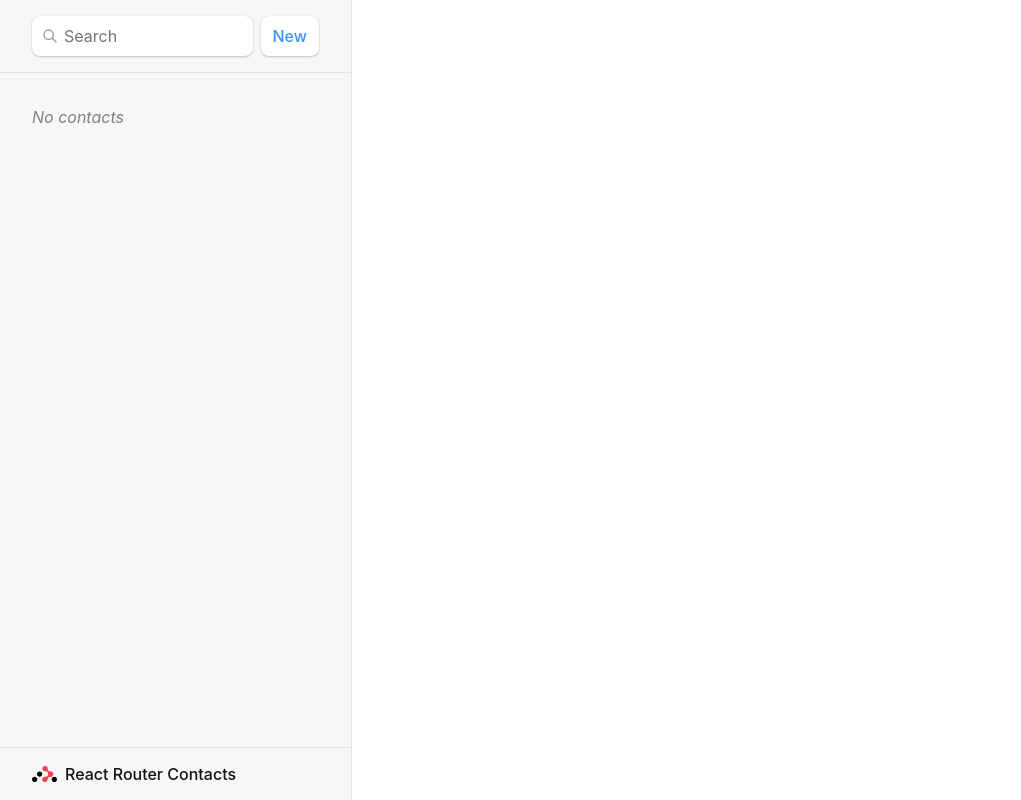
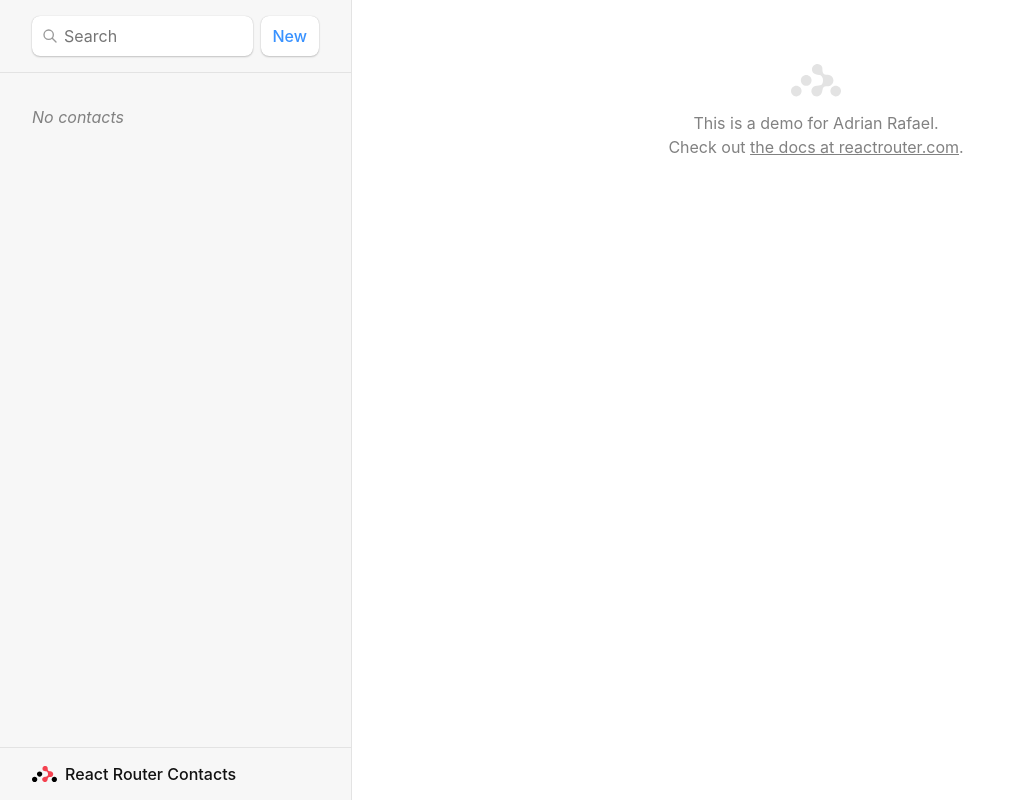
Before and after one commit to celchita/ReactRouter, a React (Vite) app in the folder name-of-your-project/: page / in a window 1280 px wide. Shown: the whole page, without its empty margins (0-1021 px from the left). Built offline with nearby package versions, Linux system fonts and the light colour scheme.

Commit message:
decimotercer commit

```diff
--- a/name-of-your-project/src/main.jsx
+++ b/name-of-your-project/src/main.jsx
@@ -18,6 +18,7 @@ import EditContact, {
   action as editAction,
 } from "./routes/edit";
 import { action as destroyAction } from "./routes/destroy";
+import Index from "./routes/index";
 
 const router = createBrowserRouter([
   {
@@ -27,6 +28,7 @@ const router = createBrowserRouter([
     loader: rootLoader,
     action: rootAction,
     children: [
+      { index: true, element: <Index /> },
       {
         path: "contacts/:contactId",
         element: <Contact />,
--- a/name-of-your-project/src/routes/edit.jsx
+++ b/name-of-your-project/src/routes/edit.jsx
@@ -2,6 +2,7 @@ import {
     Form,
     useLoaderData,
     redirect,
+    useNavigate,
   } from "react-router-dom";
   import { updateContact } from "../contacts";
 
@@ -16,6 +17,7 @@ import {
 
 export default function EditContact() {
   const { contact } = useLoaderData();
+  const navigate = useNavigate();
 
   return (
     <Form method="post" id="contact-form">
@@ -65,7 +67,13 @@ export default function EditContact() {
       </label>
       <p>
         <button type="submit">Save</button>
-        <button type="button">Cancel</button>
+        <button type="button"
+        onClick={() => {
+          navigate(-1);
+        }}
+        >
+          Cancel
+        </button>
       </p>
     </Form>
   );
--- /dev/null
+++ b/name-of-your-project/src/routes/index.jsx
@@ -0,0 +1,13 @@
+export default function Index() {
+    return (
+      <p id="zero-state">
+        This is a demo for Adrian Rafael.
+        <br />
+        Check out{" "}
+        <a href="https://reactrouter.com">
+          the docs at reactrouter.com
+        </a>
+        .
+      </p>
+    );
+  }
--- a/name-of-your-project/src/routes/root.jsx
+++ b/name-of-your-project/src/routes/root.jsx
@@ -15,8 +15,10 @@ export async function action() {
 }
 
 
-export async function loader() {
-  const contacts = await getContacts();
+export async function loader({ request }) {
+  const url = new URL(request.url);
+  const q = url.searchParams.get("q");
+  const contacts = await getContacts(q);
   return { contacts };
 }
 
@@ -28,7 +30,7 @@ export default function Root() {
         <div id="sidebar">
           <h1>React Router Contacts</h1>
           <div>
-            <form id="search-form" role="search">
+          <Form id="search-form" role="search">
               <input
                 id="q"
                 aria-label="Search contacts"
@@ -45,7 +47,7 @@ export default function Root() {
                 className="sr-only"
                 aria-live="polite"
               ></div>
-            </form>
+            </Form>
             <Form method="post">
             <button type="submit">New</button>
           </Form>
```
